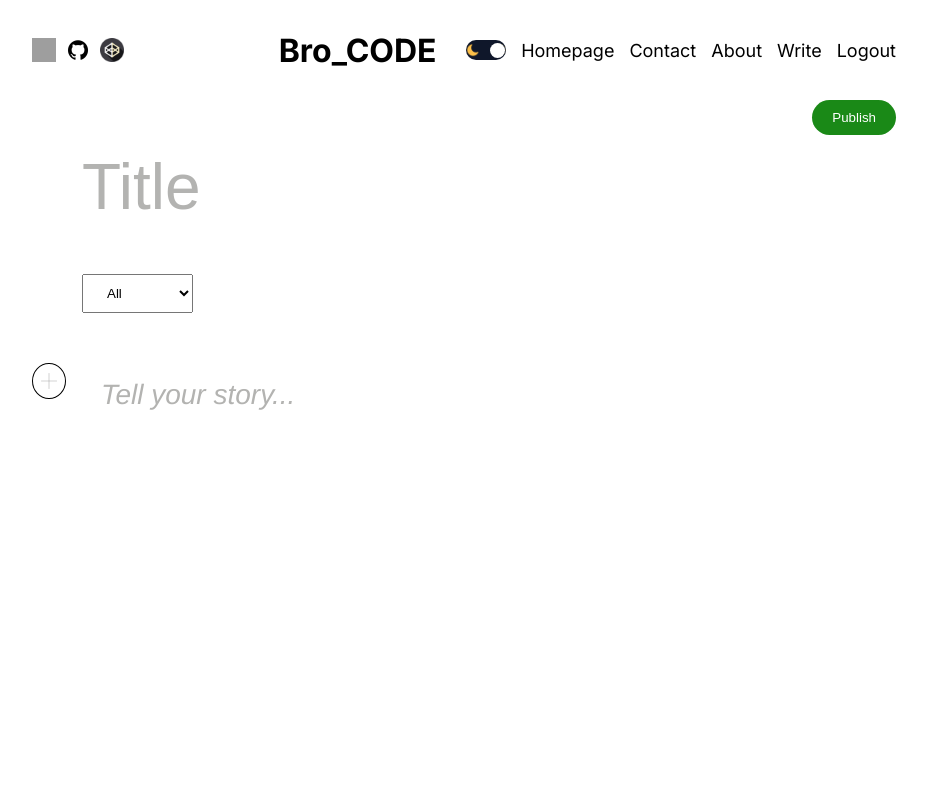
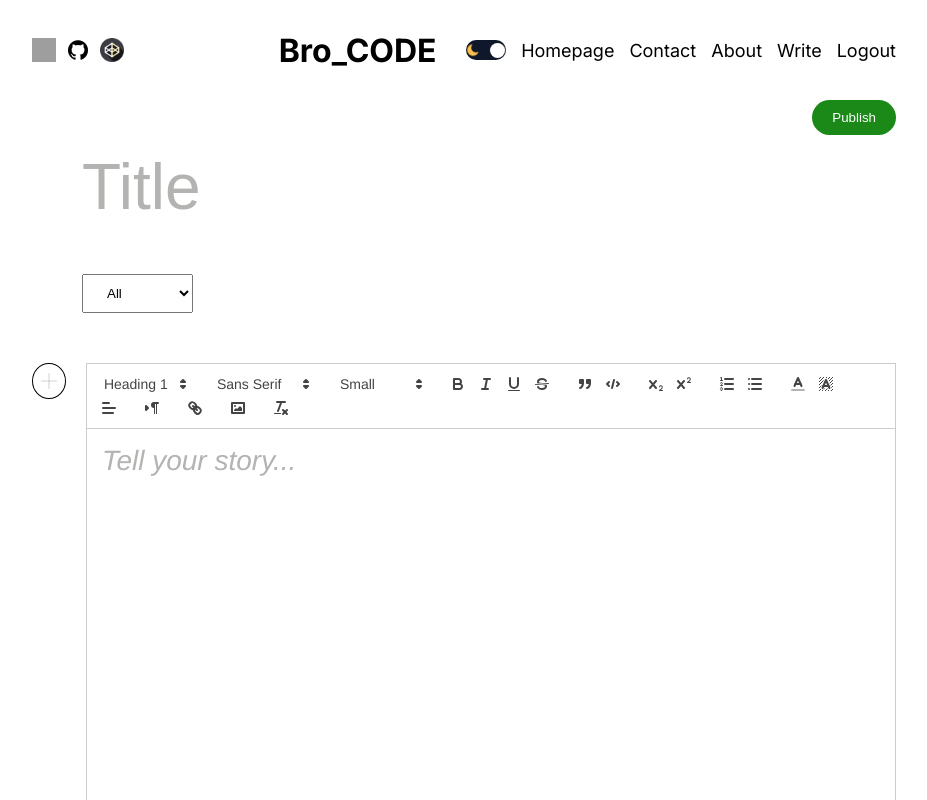
Before and after one commit to ShivNandanJha/BroCode-Blog, a Next.js app: page /write in a window 1280 px wide. Shown: the top 800 px of the page, without its empty margins (176-1103 px from the left). Built offline with nearby package versions, Linux system fonts and the light colour scheme; no server answers; sample sign-in values are in the browser's storage; grey boxes are pictures that could not be loaded.

Commit message:
changes in write.jsx file

```diff
--- a/src/app/write/page.jsx
+++ b/src/app/write/page.jsx
@@ -3,7 +3,7 @@
 import Image from "next/image";
 import styles from "./writePage.module.css";
 import { useEffect, useState } from "react";
-import "react-quill/dist/quill.bubble.css";
+import "react-quill/dist/quill.snow.css";
 import { useRouter } from "next/navigation";
 import { useSession } from "next-auth/react";
 import {
@@ -13,11 +13,13 @@ import {
   getDownloadURL,
 } from "firebase/storage";
 import { app } from "@/utils/firebase";
+import ReactQuill from "react-quill";
+import "quill/dist/quill.core.css";
 
 import dynamic from "next/dynamic";
 
 const WritePage = () => {
-  const ReactQuill= dynamic(()=> import ('react-quill'), {ssr:false})
+  // const ReactQuill= dynamic(()=> import ('react-quill'), {ssr:false})
   const { status } = useSession();
   const router = useRouter();
 
@@ -96,6 +98,26 @@ const WritePage = () => {
       router.push(`/posts/${data.slug}`);
     }
   };
+  const modules = {
+    toolbar: [
+      [{ header: [1, 2, 3, 4, 5, 6] }],
+      [{ font: [] }],
+      [{ size: ["small", "medium", "large", "huge"] }],
+      ["bold", "italic", "underline", "strike"], // toggled buttons
+      ["blockquote", "code-block"],
+      [{ script: "sub" }, { script: "super" }],
+      [{ list: "ordered" }, { list: "bullet" }],
+
+      [{ color: [] }, { background: [] }], // dropdown with defaults from theme
+
+      [{ align: [] }],
+      [{ direction: "rtl" }],
+
+      ["link"],
+      ["image"],
+      ["clean"],
+    ],
+  };
 
   return (
     <div className={styles.container}>
@@ -105,7 +127,10 @@ const WritePage = () => {
         className={styles.input}
         onChange={(e) => setTitle(e.target.value)}
       />
-      <select className={styles.select} onChange={(e) => setCatSlug(e.target.value)}>
+      <select
+        className={styles.select}
+        onChange={(e) => setCatSlug(e.target.value)}
+      >
         <option value="All">All</option>
         <option value="General">General</option>
         <option value="Hacks">Hacks</option>
@@ -140,10 +165,11 @@ const WritePage = () => {
         )}
         <ReactQuill
           className={styles.textArea}
-          theme="bubble"
+          theme="snow"
           value={value}
           onChange={setValue}
           placeholder="Tell your story..."
+          modules={modules}
         />
       </div>
       <button className={styles.publish} onClick={handleSubmit}>
```
